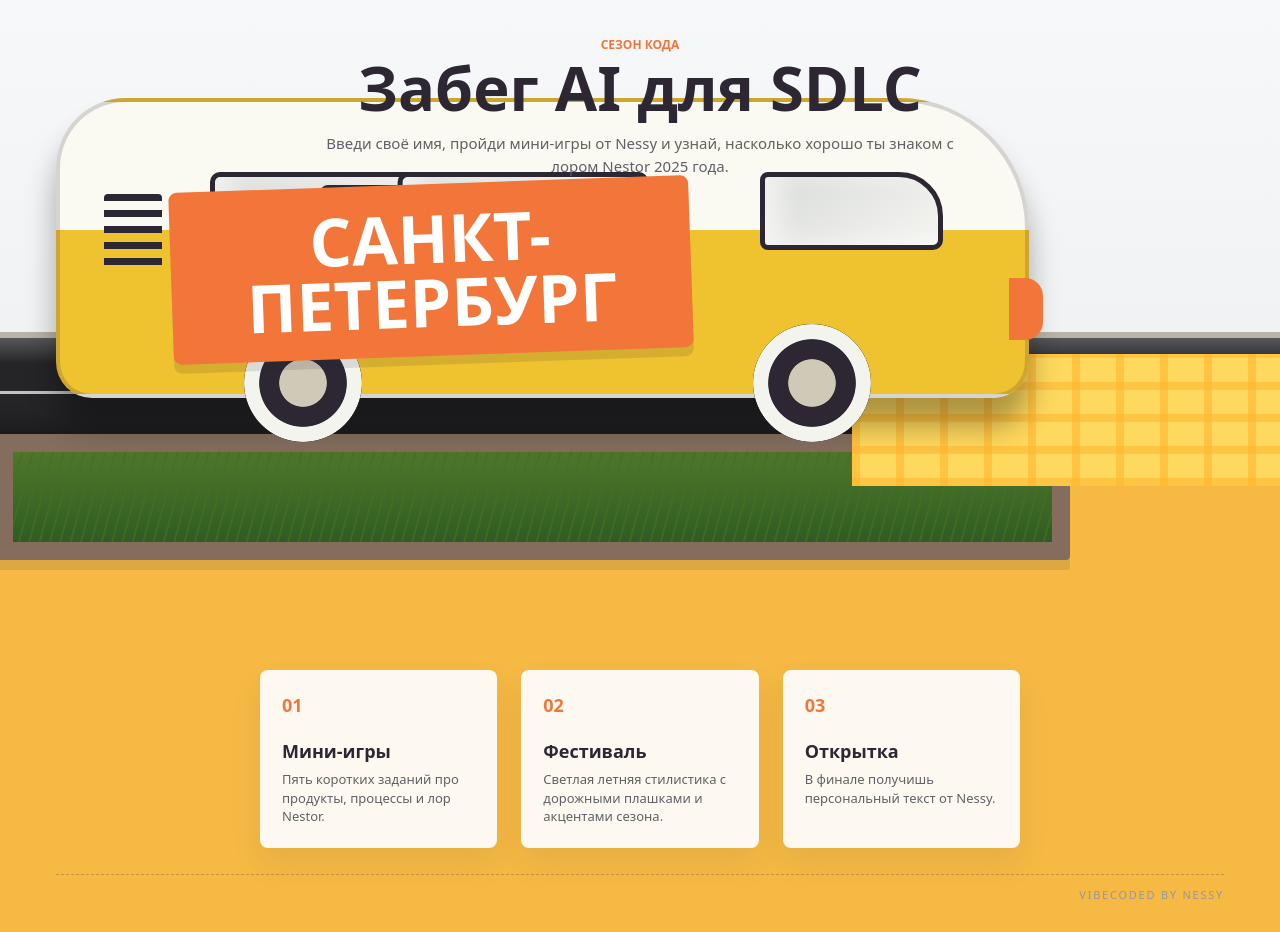
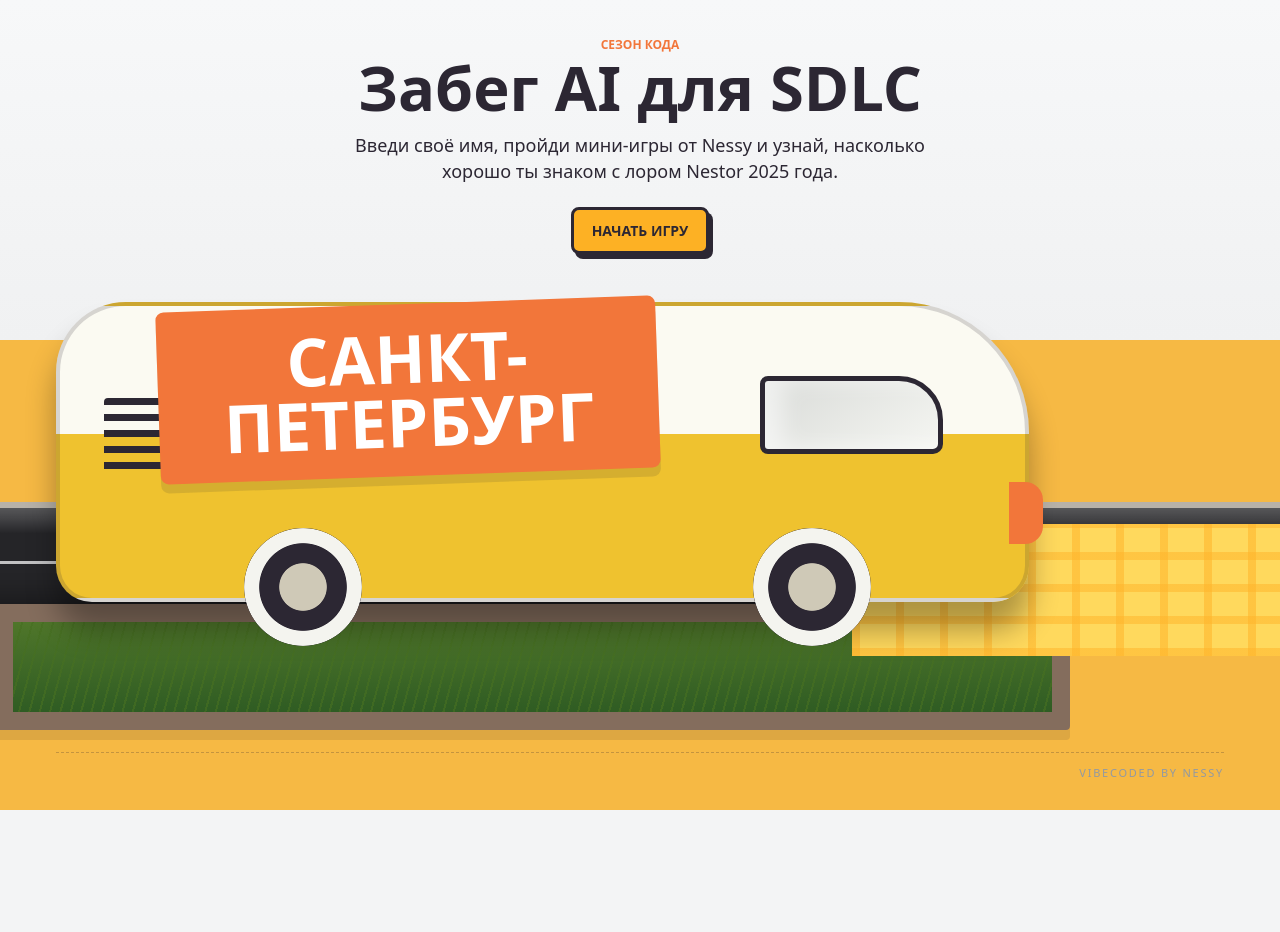
Before and after one commit to meandmypupsic/nessy-code-season, a React (Vite) app: page / in a window 1280 px wide. After the commit the page ends 810 px from the top, so only its background shows below. Built offline with nearby package versions, Linux system fonts and the light colour scheme.

Commit message:
feat(App.css): обновлён стартовый экран и дизайн геро-секции - Изменены отступы, позиционирование и размеры элементов - Удалён блок intro-grid с карточками из разметки App.tsx

```diff
--- a/src/App.css
+++ b/src/App.css
@@ -287,11 +287,11 @@
 .start-screen {
   width: 100%;
   max-width: none;
-  gap: 46px;
+  gap: 0;
 }
 
 .start-hero {
-  min-height: clamp(580px, 74vh, 820px);
+  min-height: clamp(720px, 88vh, 920px);
   display: grid;
   grid-template-rows: auto 1fr;
   align-items: start;
@@ -304,7 +304,7 @@
   margin: 0 auto;
   text-align: center;
   position: relative;
-  z-index: 3;
+  z-index: 6;
 }
 
 .hero-title {
@@ -313,15 +313,25 @@
 
 .hero-subtitle {
   margin: 12px auto 0;
+  max-width: 660px;
+  color: var(--color-dark);
+  font-size: 18px;
+  font-weight: 400;
+  line-height: 1.45;
+}
+
+.hero-copy .buttons-row {
+  justify-content: center;
+  margin-top: 22px;
 }
 
 .city-sign {
   position: absolute;
-  z-index: 5;
-  left: clamp(24px, 9vw, 170px);
-  top: clamp(110px, 19vh, 190px);
+  z-index: 4;
+  left: clamp(28px, 8vw, 150px);
+  top: clamp(245px, 34vh, 330px);
   transform: rotate(-2deg);
-  width: min(520px, 70vw);
+  width: min(500px, 62vw);
   padding: 22px 28px;
   border-radius: 8px;
   background: var(--color-orange);
@@ -337,7 +347,7 @@
 .festival-road {
   position: absolute;
   left: 50%;
-  bottom: 42px;
+  bottom: 0;
   width: min(1540px, 120vw);
   height: min(560px, 58vh);
   transform: translateX(-50%);
@@ -399,7 +409,7 @@
   position: absolute;
   z-index: 2;
   left: 12%;
-  bottom: 184px;
+  bottom: 150px;
   width: min(1020px, 76vw);
   height: min(300px, 25vw);
   min-height: 178px;
@@ -475,41 +485,6 @@
 
 .van-wheel-right {
   right: 16%;
-}
-
-.intro-grid {
-  display: grid;
-  grid-template-columns: repeat(3, minmax(0, 1fr));
-  gap: 24px;
-  width: min(760px, 100%);
-  margin: 0 auto 26px;
-}
-
-.intro-card {
-  min-height: 166px;
-  padding: 22px;
-  border-radius: 8px;
-  background: rgba(255, 255, 255, 0.92);
-  box-shadow: 0 15px 32px rgba(44, 39, 51, 0.08);
-}
-
-.intro-card h2 {
-  margin: 22px 0 8px;
-  font-size: 18px;
-  line-height: 1.15;
-}
-
-.intro-card p {
-  margin: 0;
-  color: var(--color-text-secondary);
-  font-size: 13px;
-  line-height: 1.45;
-}
-
-.intro-icon {
-  color: var(--color-orange);
-  font-size: 18px;
-  font-weight: 900;
 }
 
 .route-ribbon {
@@ -1816,11 +1791,6 @@
 }
 
 @media (max-width: 900px) {
-  .intro-grid {
-    grid-template-columns: minmax(0, 1fr);
-    width: min(520px, 100%);
-  }
-
   .route-ribbon {
     grid-template-columns: 1fr;
     gap: 12px;
@@ -1838,8 +1808,9 @@
   }
 
   .city-sign {
-    top: 155px;
+    top: 310px;
     left: 8vw;
+    width: min(480px, 76vw);
   }
 }
 
@@ -1849,13 +1820,13 @@
   }
 
   .start-hero {
-    min-height: 620px;
+    min-height: 690px;
   }
 
   .city-sign {
     width: 82vw;
     padding: 16px;
-    top: 170px;
+    top: 305px;
   }
 
   .festival-road {
@@ -1865,7 +1836,7 @@
 
   .festival-van {
     height: 178px;
-    bottom: 188px;
+    bottom: 156px;
   }
 
   .van-window {
--- a/src/App.tsx
+++ b/src/App.tsx
@@ -262,23 +262,6 @@ function StartScreen({ onStart }: StartScreenProps) {
           <div className="grass-bed" />
         </div>
       </section>
-      <div className="intro-grid">
-        <article className="intro-card">
-          <span className="intro-icon">01</span>
-          <h2>Мини-игры</h2>
-          <p>Пять коротких заданий про продукты, процессы и лор Nestor.</p>
-        </article>
-        <article className="intro-card">
-          <span className="intro-icon">02</span>
-          <h2>Фестиваль</h2>
-          <p>Светлая летняя стилистика с дорожными плашками и акцентами сезона.</p>
-        </article>
-        <article className="intro-card">
-          <span className="intro-icon">03</span>
-          <h2>Открытка</h2>
-          <p>В финале получишь персональный текст от Nessy.</p>
-        </article>
-      </div>
     </div>
   )
 }
```
